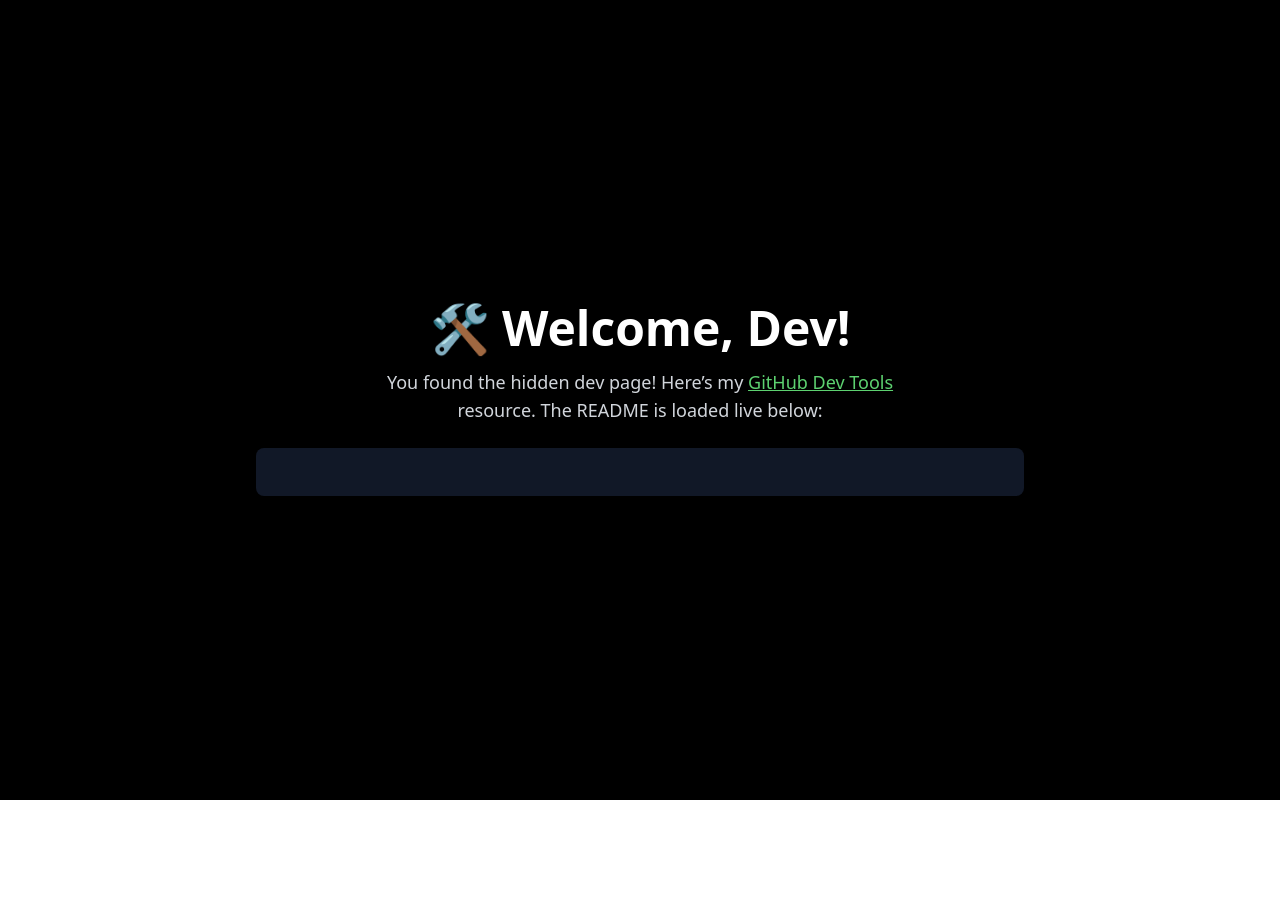
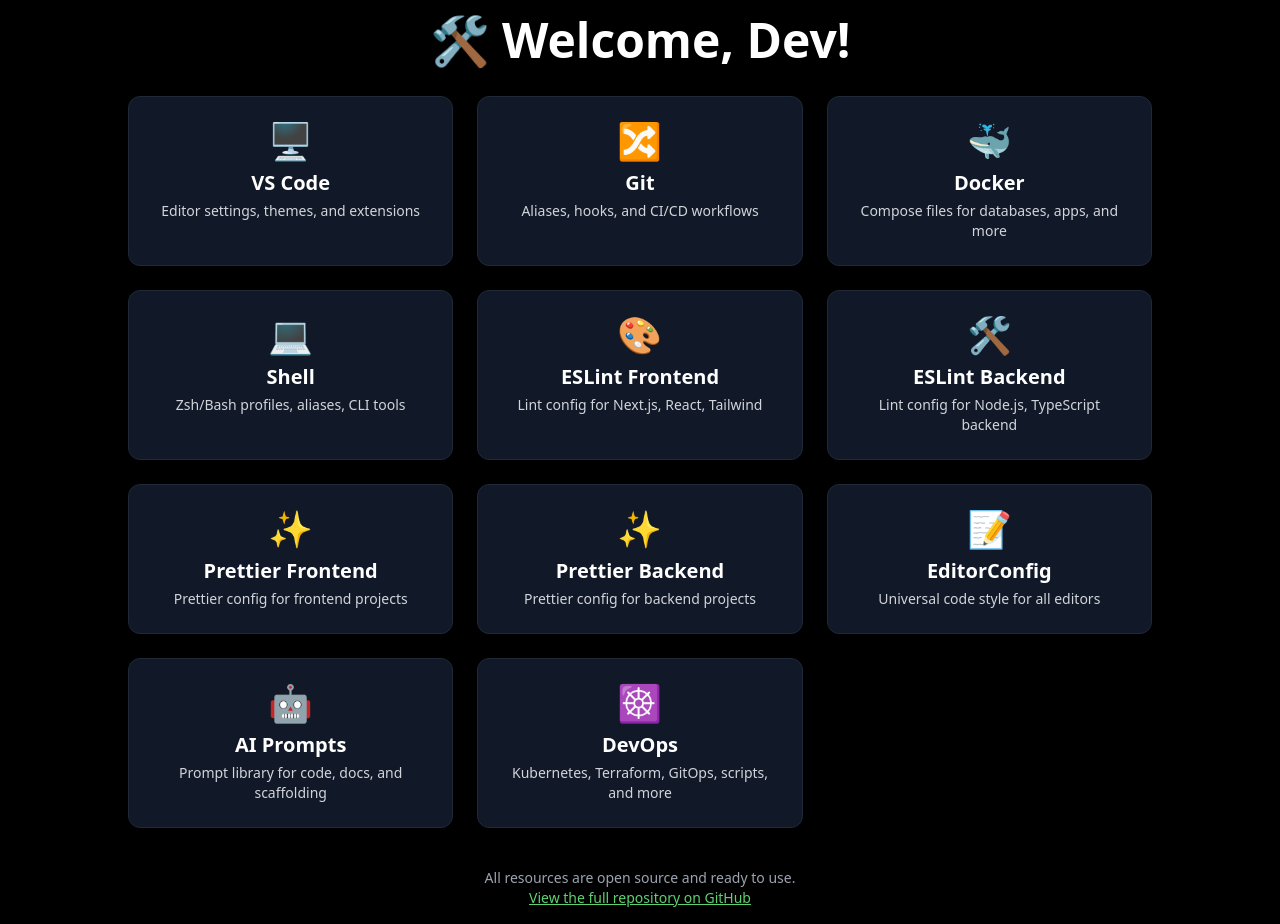
Before and after one commit to hamzaPixl/hmounir, a Next.js app: page /dev in a window 1280 px wide. Before the commit the page ends 800 px from the top, so only its background shows below. Built offline with nearby package versions, Linux system fonts and the light colour scheme; no server answers.

Commit message:
enhance easter egg

```diff
--- a/pages/dev.tsx
+++ b/pages/dev.tsx
@@ -1,34 +1,76 @@
-import dynamic from 'next/dynamic';
 import Head from 'next/head';
-import React, { useEffect, useState } from 'react';
+import React from 'react';
 
-const Confetti = dynamic(() => import('react-confetti'), { ssr: false });
-
-const GITHUB_README_URL = 'https://raw.githubusercontent.com/hamzaPixl/dev-tools/master/README.md';
+const directories = [
+  {
+    name: 'VS Code',
+    icon: '🖥️',
+    desc: 'Editor settings, themes, and extensions',
+    url: 'https://github.com/hamzaPixl/dev-tools/tree/master/vs-code',
+  },
+  {
+    name: 'Git',
+    icon: '🔀',
+    desc: 'Aliases, hooks, and CI/CD workflows',
+    url: 'https://github.com/hamzaPixl/dev-tools/tree/master/git',
+  },
+  {
+    name: 'Docker',
+    icon: '🐳',
+    desc: 'Compose files for databases, apps, and more',
+    url: 'https://github.com/hamzaPixl/dev-tools/tree/master/docker',
+  },
+  {
+    name: 'Shell',
+    icon: '💻',
+    desc: 'Zsh/Bash profiles, aliases, CLI tools',
+    url: 'https://github.com/hamzaPixl/dev-tools/tree/master/shell',
+  },
+  {
+    name: 'ESLint Frontend',
+    icon: '🎨',
+    desc: 'Lint config for Next.js, React, Tailwind',
+    url: 'https://github.com/hamzaPixl/dev-tools/tree/master/eslint-frontend',
+  },
+  {
+    name: 'ESLint Backend',
+    icon: '🛠️',
+    desc: 'Lint config for Node.js, TypeScript backend',
+    url: 'https://github.com/hamzaPixl/dev-tools/tree/master/eslint-backend',
+  },
+  {
+    name: 'Prettier Frontend',
+    icon: '✨',
+    desc: 'Prettier config for frontend projects',
+    url: 'https://github.com/hamzaPixl/dev-tools/tree/master/prettier-frontend',
+  },
+  {
+    name: 'Prettier Backend',
+    icon: '✨',
+    desc: 'Prettier config for backend projects',
+    url: 'https://github.com/hamzaPixl/dev-tools/tree/master/prettier-backend',
+  },
+  {
+    name: 'EditorConfig',
+    icon: '📝',
+    desc: 'Universal code style for all editors',
+    url: 'https://github.com/hamzaPixl/dev-tools/tree/master/editorconfig',
+  },
+  {
+    name: 'AI Prompts',
+    icon: '🤖',
+    desc: 'Prompt library for code, docs, and scaffolding',
+    url: 'https://github.com/hamzaPixl/dev-tools/tree/master/ai',
+  },
+  {
+    name: 'DevOps',
+    icon: '☸️',
+    desc: 'Kubernetes, Terraform, GitOps, scripts, and more',
+    url: 'https://github.com/hamzaPixl/dev-tools/tree/master/devops',
+  },
+];
 
 const DevEasterEgg: React.FC = () => {
-  const [readme, setReadme] = useState('');
-  const [showConfetti, setShowConfetti] = useState(true);
-  const [dimensions, setDimensions] = useState({ width: 0, height: 0 });
-
-  useEffect(() => {
-    fetch(GITHUB_README_URL)
-      .then(res => res.text())
-      .then(setReadme);
-    setShowConfetti(true);
-    const timer = setTimeout(() => setShowConfetti(false), 4000);
-    return () => clearTimeout(timer);
-  }, []);
-
-  useEffect(() => {
-    function handleResize() {
-      setDimensions({ width: window.innerWidth, height: window.innerHeight });
-    }
-    handleResize();
-    window.addEventListener('resize', handleResize);
-    return () => window.removeEventListener('resize', handleResize);
-  }, []);
-
   return (
     <div className="min-h-screen bg-black text-white flex flex-col items-center justify-center p-4">
       <Head>
@@ -36,25 +78,32 @@
         <meta name="robots" content="noindex" />
         <meta name="description" content="Hidden dev tools and resources by Hamza Mounir." />
       </Head>
-      {showConfetti && dimensions.width > 0 && (
-        <Confetti width={dimensions.width} height={dimensions.height} />
-      )}
-      <h1 className="text-3xl md:text-5xl font-bold mb-4">🛠️ Welcome, Dev!</h1>
-      <p className="mb-6 text-lg text-gray-300 text-center max-w-xl">
-        You found the hidden dev page! Here’s my{' '}
+      <h1 className="text-3xl md:text-5xl font-bold mb-8">🛠️ Welcome, Dev!</h1>
+      <div className="grid grid-cols-1 sm:grid-cols-2 md:grid-cols-3 gap-6 w-full max-w-5xl">
+        {directories.map(dir => (
+          <button
+            key={dir.name}
+            onClick={() => window.open(dir.url, '_blank', 'noopener,noreferrer')}
+            className="bg-gray-900 hover:bg-primary/80 transition-colors rounded-xl shadow-lg p-6 flex flex-col items-center cursor-pointer border border-gray-800 hover:border-primary focus:outline-none focus:ring-2 focus:ring-primary"
+            aria-label={`Open ${dir.name} on GitHub`}
+          >
+            <span className="text-4xl mb-2">{dir.icon}</span>
+            <span className="text-xl font-semibold mb-1">{dir.name}</span>
+            <span className="text-gray-300 text-center text-sm">{dir.desc}</span>
+          </button>
+        ))}
+      </div>
+      <p className="mt-10 text-gray-400 text-center text-sm max-w-xl">
+        All resources are open source and ready to use. <br />
         <a
           href="https://github.com/hamzaPixl/dev-tools"
           target="_blank"
           rel="noopener noreferrer"
           className="underline text-primary"
         >
-          GitHub Dev Tools
-        </a>{' '}
-        resource. The README is loaded live below:
+          View the full repository on GitHub
+        </a>
       </p>
-      <div className="w-full max-w-3xl bg-gray-900 rounded-lg shadow-lg p-6 overflow-auto prose prose-invert">
-        <pre style={{ whiteSpace: 'pre-wrap', wordBreak: 'break-word' }}>{readme}</pre>
-      </div>
     </div>
   );
 };
--- a/pages/index.tsx
+++ b/pages/index.tsx
@@ -48,8 +48,7 @@
   const { t } = useTranslate();
   const { scrollToSection } = useScrollPosition();
   const router = useRouter();
-  const [profileClickCount, setProfileClickCount] = React.useState(0);
-
+  const [, setProfileClickCount] = React.useState(0);
   return (
     <div className="min-h-screen flex flex-col">
       <SEO />
```
